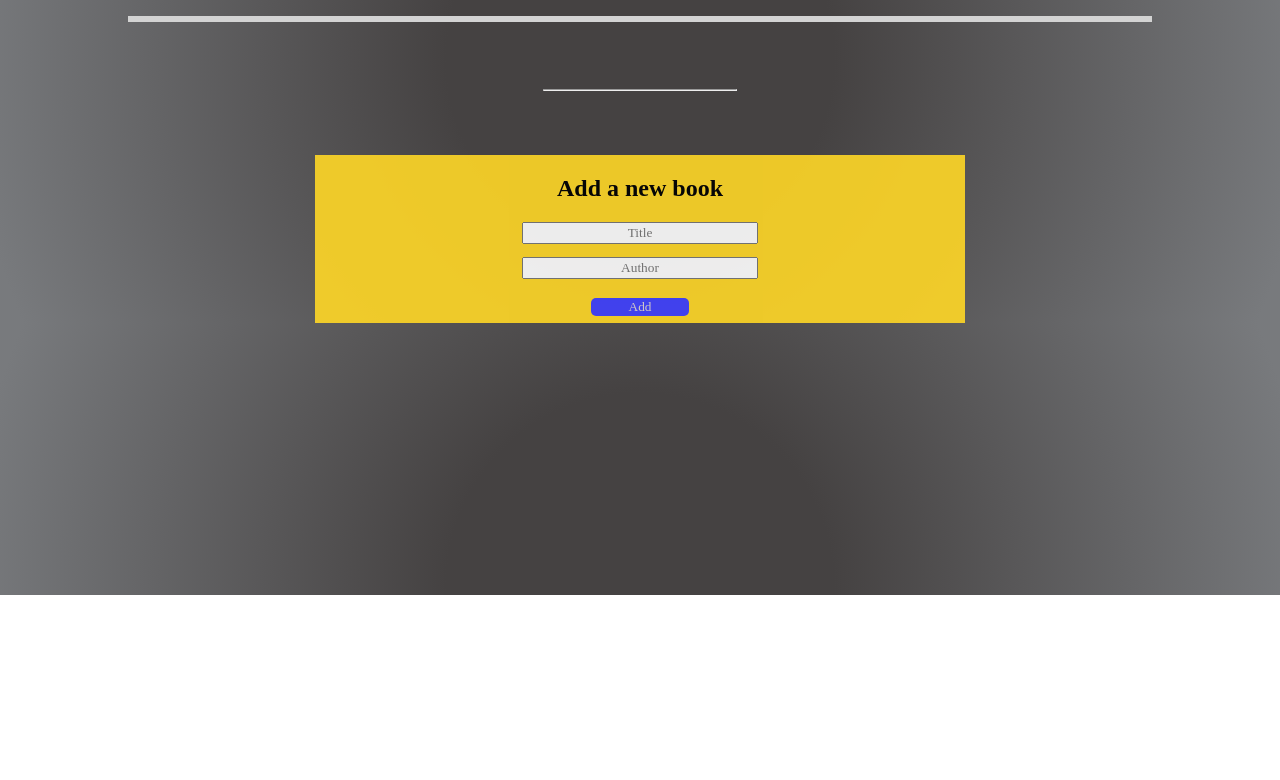
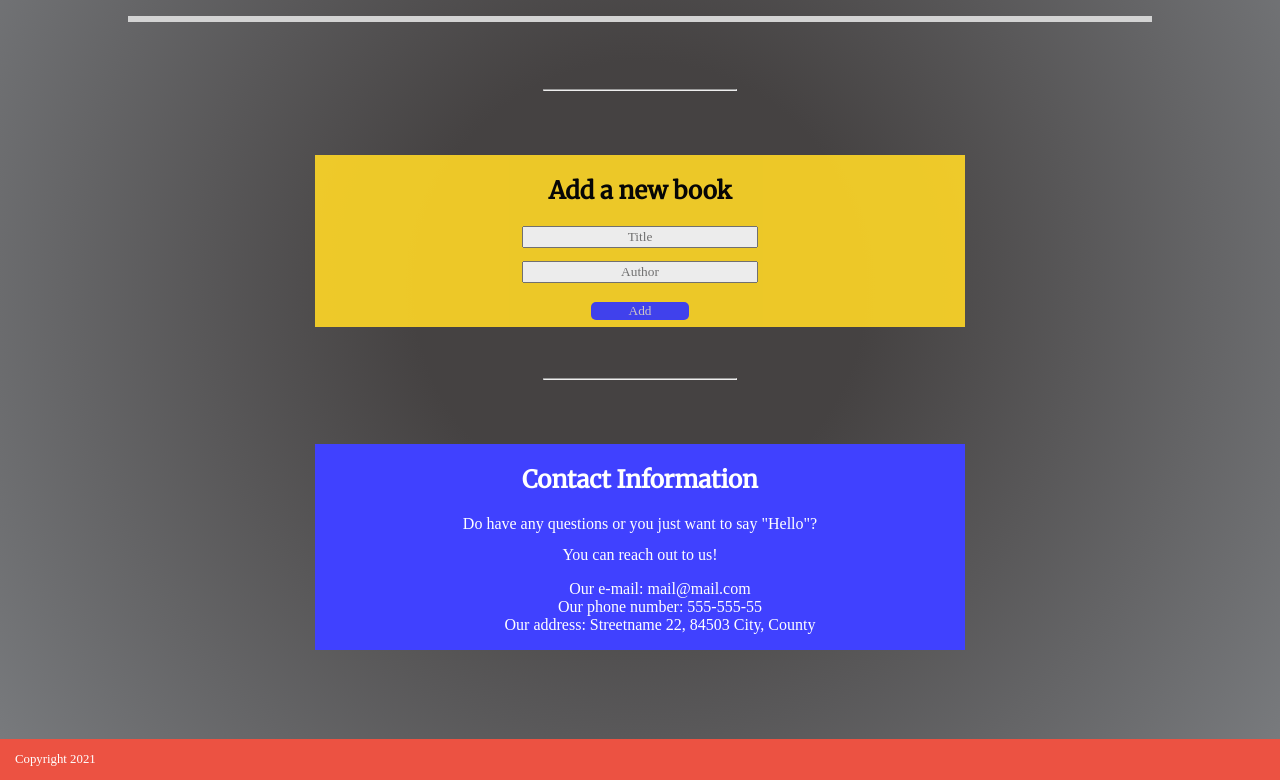
Before and after one commit to vechicin/Awesome-Books, a website: page index.html in a window 1280 px wide. Shown: the part 205-985 px from the top of the page. Before the commit the page ends 800 px from the top, so only its background shows below. Drawn offline with Linux system fonts and the light colour scheme; a web font is replaced by a local one.

Commit message:
Add CSS format and sections for contact and footer

```diff
--- a/index.html
+++ b/index.html
@@ -37,6 +37,21 @@
     <input type="text" class="book-input" id="author" placeholder="Author">
     <button type="button" class="add-book">Add</button>
   </form>
+
+  <hr>
+
+  <section class="contact-info">
+    <h2>Contact Information</h2>
+    <p>Do have any questions or you just want to say "Hello"?</p>
+    <p>You can reach out to us!</p>
+    <ul>
+      <li>Our e-mail: mail@mail.com</li>
+      <li>Our phone number: 555-555-55</li>
+      <li>Our address: Streetname 22, 84503 City, County</li>
+    </ul>
+  </section>
 </body>
-
+<footer>
+  <span>Copyright 2021</span>
+</footer>
 </html>
--- a/styles.css
+++ b/styles.css
@@ -6,6 +6,7 @@ body {
   background: radial-gradient(circle, rgba(69, 66, 66, 1) 28%, rgba(120, 122, 125, 1) 97%);
   margin: 0;
   padding: 0;
+  font-family: 'Merrieweather', serif;
 }
 
 .navbar {
@@ -43,6 +44,7 @@ h1 {
 
 h2 {
   text-align: center;
+  font-family: 'Merriweather', serif;
 }
 
 li {
@@ -130,3 +132,38 @@ hr {
   margin-bottom: 2%;
   font-family: 'Goudy Bookletter 1911', serif;
 }
+
+/* Contact Info */
+.contact-info {
+  background-color: #4041ff;
+  color: #fff;
+  width: 90%;
+  max-width: 650px;
+}
+
+p {
+  text-align: center;
+  margin: 2%;
+}
+
+.contact-info ul {
+  text-align: center;
+  list-style-type: disc;
+  list-style: outside;
+}
+
+/* Footer */
+
+footer {
+  font-size: 0.8rem;
+  padding: 1%;
+  width: 100%;
+  max-height: min-content;
+  background-color: #ec5242;
+  margin-top: 7%;
+}
+
+span {
+  padding-left: 15px;
+  color: #fff;
+}
```
Lines whose indentation alone changed are shown as unchanged.
